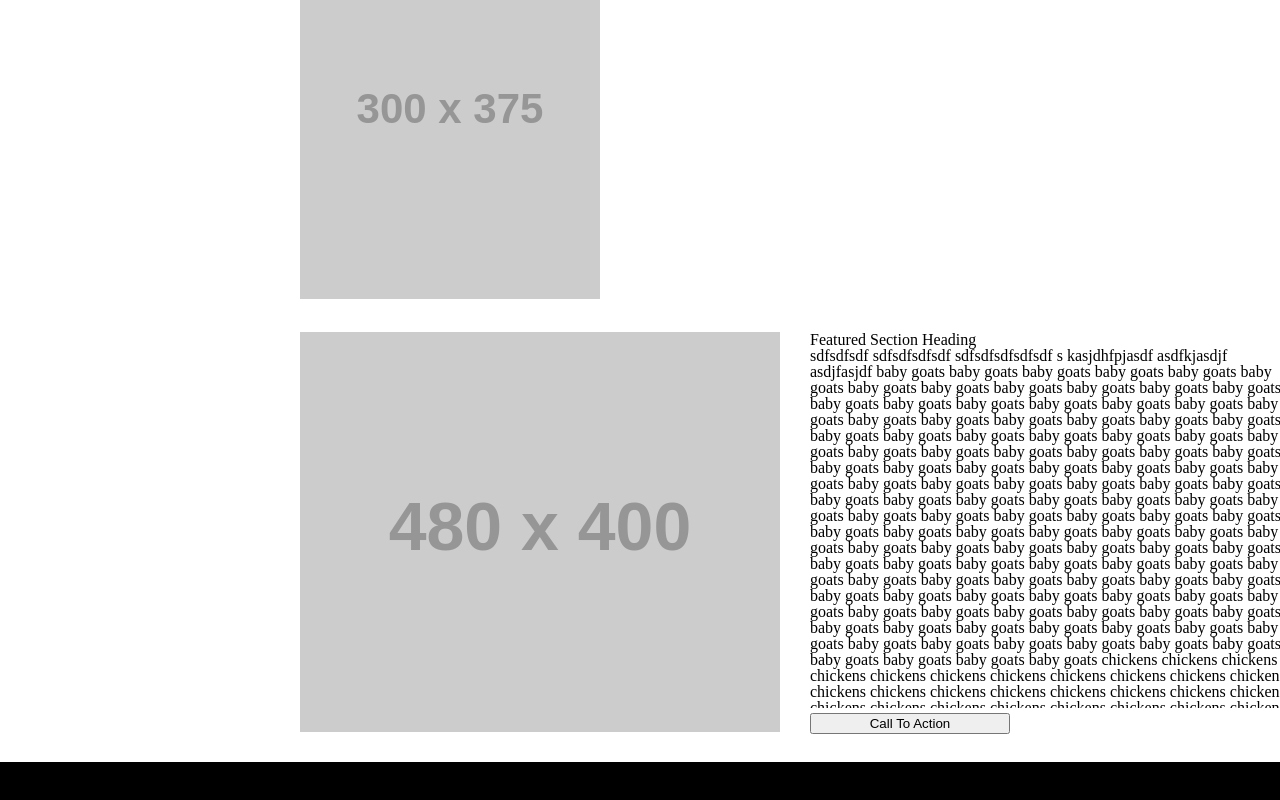
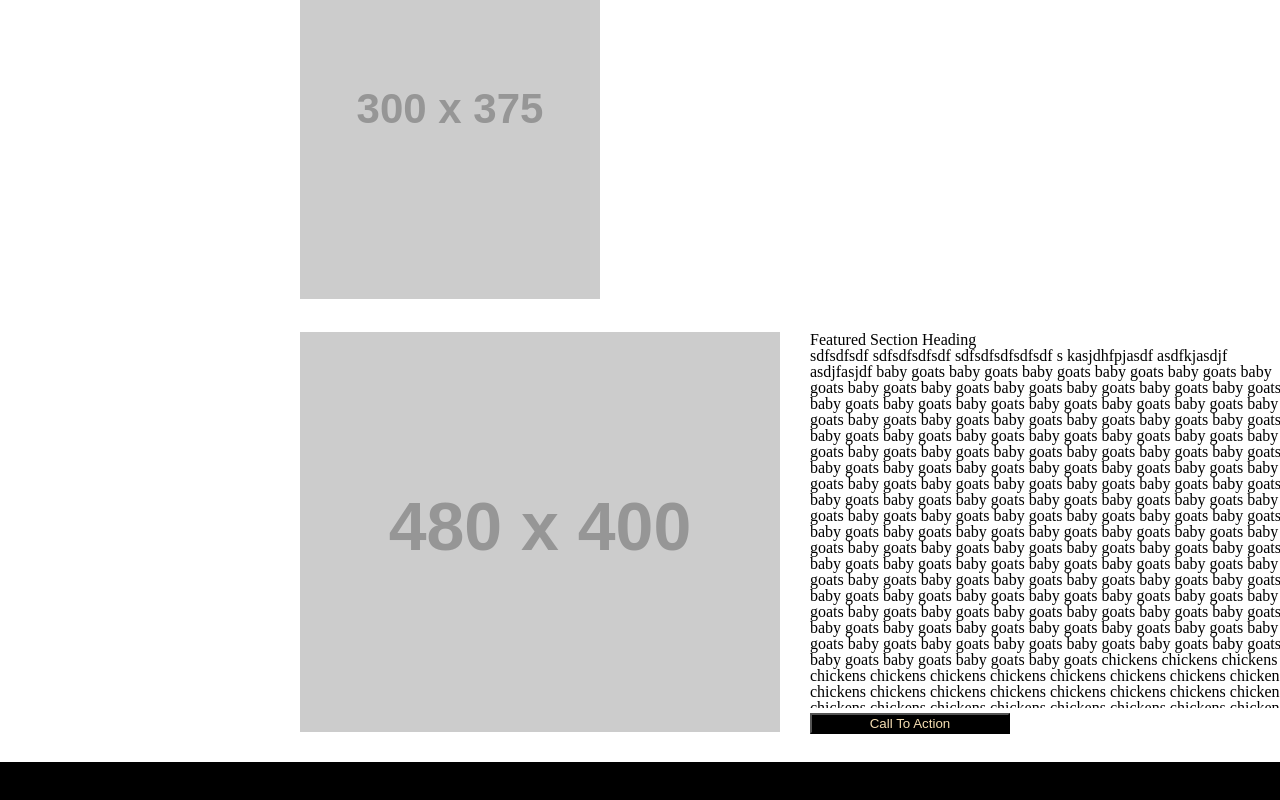
Before and after one commit to zachhornung/wireframe-exercise, a plain HTML site: page index.html in a window 1280 px wide. Shown: the part 1040-1840 px from the top of the page. Drawn offline with Linux system fonts and the light colour scheme; placeholder pictures from the web are drawn by us.

Commit message:
added hover color change feature and 350 ms delay

```diff
--- a/style.css
+++ b/style.css
@@ -53,7 +53,8 @@ footer {
 button {
   width:200px;
   margin-top: 5px;
-
+  background-color: black;
+  color: wheat;
 }
 section {
   margin: 30px;
@@ -66,4 +67,5 @@ section {
 }
 button:hover {
   color: blue;
+  transition: 350ms;
 }
```
